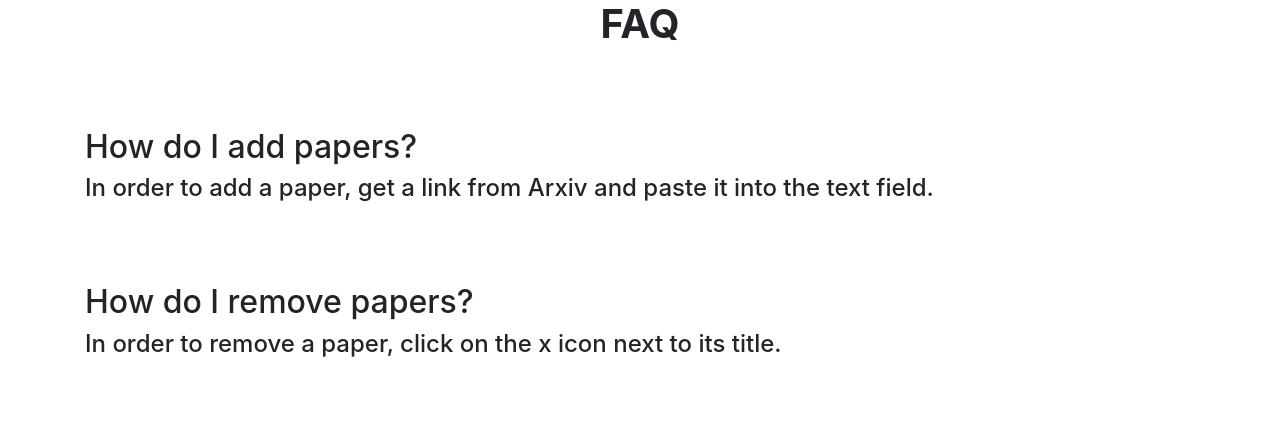
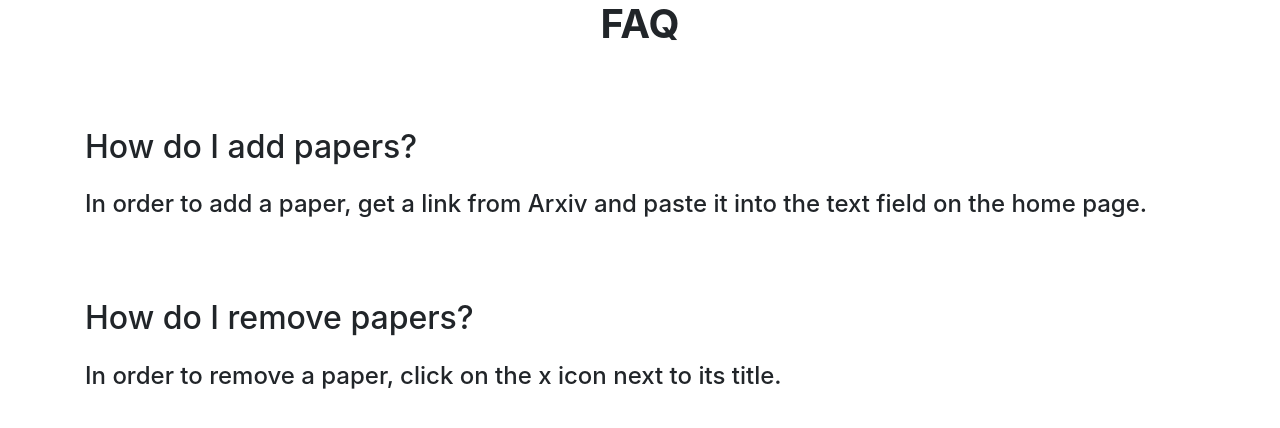
Before and after one commit to G-Chist/research_paper_tracker, a Flask app: page /faq in a window 1280 px wide. Shown: the part 56-484 px from the top of the page. Run offline with Flask 3, Linux system fonts and the light colour scheme; the visitor is signed in with stand-in values (Sample User, id 1); some libraries are stand-ins or nearby versions.

Commit message:
Some improvements

```diff
--- a/website/static/styles.css
+++ b/website/static/styles.css
@@ -62,5 +62,5 @@
 }
 
 .faq-answer {
-  margin: 1vh 0vw 1vh 0vw;  /* Top, right, bottom, left margin */
+  margin: 3vh 0vw 3vh 0vw;  /* Top, right, bottom, left margin */
 }
--- a/website/templates/faq.html
+++ b/website/templates/faq.html
@@ -7,7 +7,7 @@
 
 <div class="text-faq-container">
     <h2 class="faq-title">How do I add papers?</h2>
-    <h4 class="faq-answer">In order to add a paper, get a link from Arxiv and paste it into the text field.</h4>
+    <h4 class="faq-answer">In order to add a paper, get a link from Arxiv and paste it into the text field on the home page.</h4>
 
     <h2 class="faq-title">How do I remove papers?</h2>
     <h4 class="faq-answer">In order to remove a paper, click on the x icon next to its title.</h4>
--- a/website/templates/home.html
+++ b/website/templates/home.html
@@ -1,7 +1,7 @@
 <!-- This is home.html -->
 <link rel="stylesheet" href="{{ url_for('static', filename='styles.css') }}">  <!-- Specifies a style sheet -->
 {% extends "base.html" %} {% block title %}Home{% endblock %} {% block content %}
-<div align="center"><h1>Your papers</h1></div>
+<div align="center"><h1>Welcome back, {{ user.username }}!</h1></div>
 
 <div align="center" class="container-homepage">
   <!-- Papers Read Section -->
```
